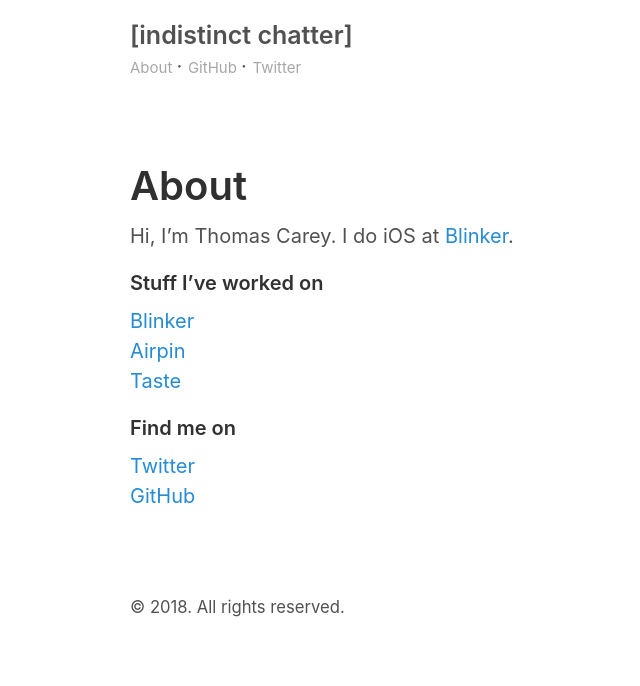
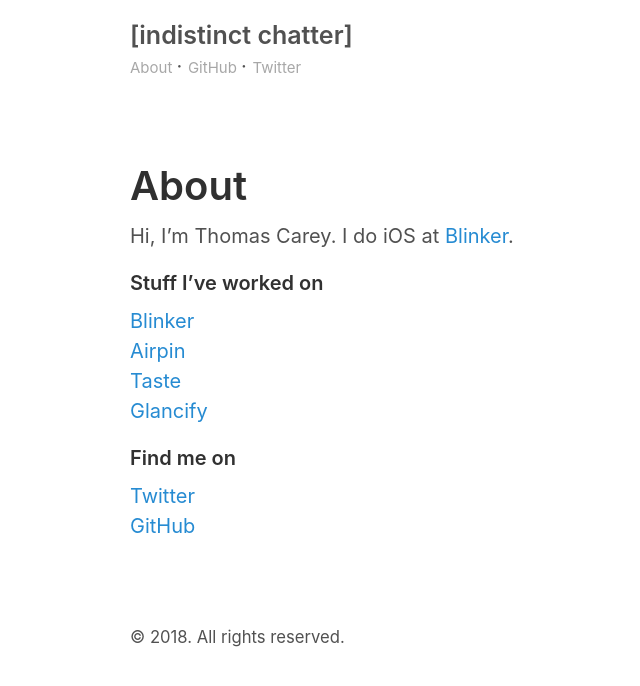
Before and after one commit to suchtomwow/suchtomwow.github.io, a Jekyll site: the page built from about.md, in a window 1280 px wide. Shown: the top 686 px of the page, without its empty margins (160-800 px from the left). Built offline with Jekyll 4.4.1, drawn with Linux system fonts in a browser that asks for light colours.

Commit message:
Update about.md to include Glancify

```diff
--- a/about.md
+++ b/about.md
@@ -8,7 +8,8 @@ Hi, I'm Thomas Carey. I do iOS at [Blinker](http://www.blinker.com).
 #### Stuff I've worked on
 [Blinker](https://itunes.apple.com/us/app/blinker-power-to-buy-sell/id970157878)<br />
 [Airpin](https://github.com/suchtomwow/Airpin)<br />
-[Taste](https://github.com/suchtomwow/taste)
+[Taste](https://github.com/suchtomwow/taste)<br />
+[Glancify](https://github.com/suchtomwow/glancify)
 
 #### Find me on
 [Twitter](http://twitter.com/suchtomwow)<br />
```
